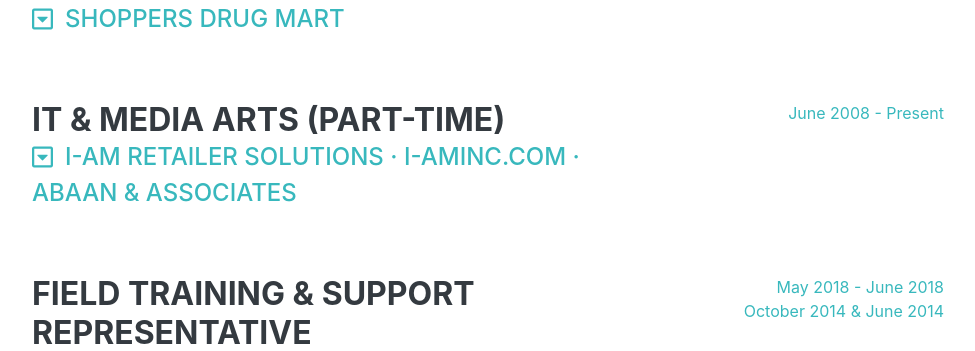
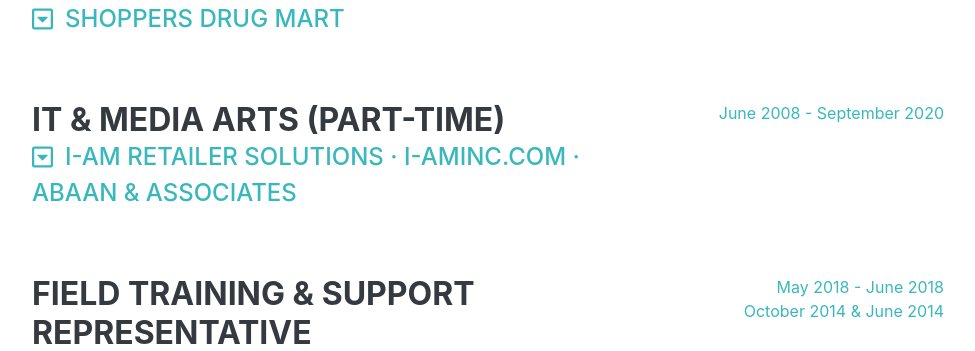
Before and after one commit to sheldonmaschmeyer/website-sheldon, a PHP site: page / in a window 1280 px wide. Shown: the part 1841-2192 px from the top of the page, without its empty margins (288-1263 px from the left). Run offline with PHP 8.4, Linux system fonts and the light colour scheme; some web fonts are replaced.

Commit message:
ended employment as IT & Media Arts...

```diff
--- a/index.php
+++ b/index.php
@@ -250,7 +250,7 @@
               </div>
         </div>
           <div class="resume-date text-md-right">
-            <span class="text-primary">June 2008 - Present</span>
+            <span class="text-primary">June 2008 - September 2020</span>
           </div>
         </div>
 
```
